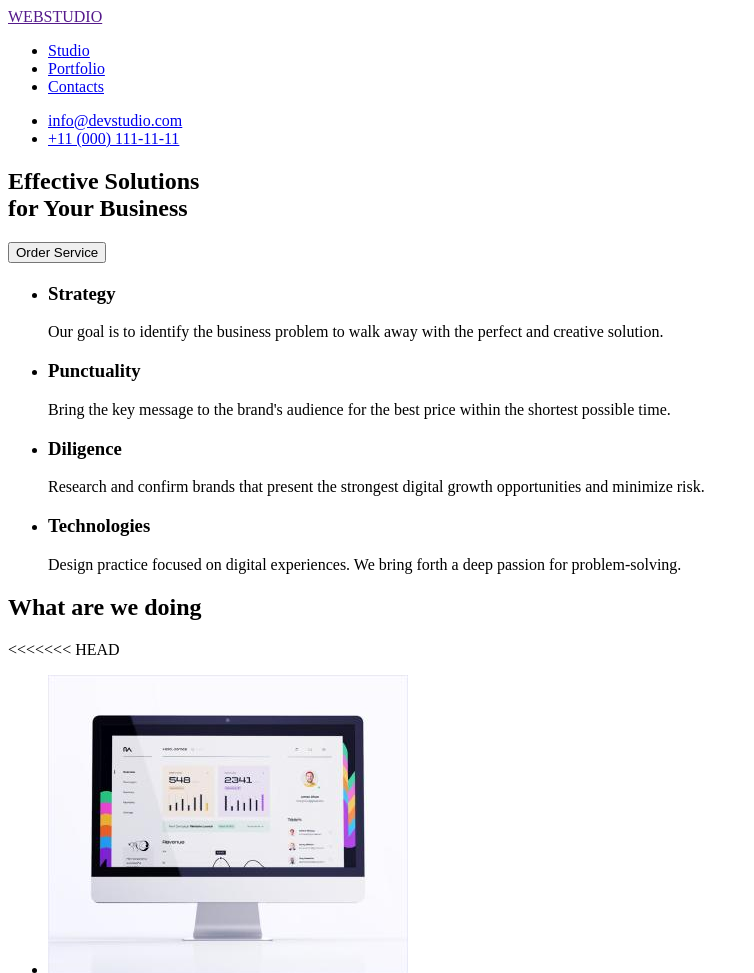
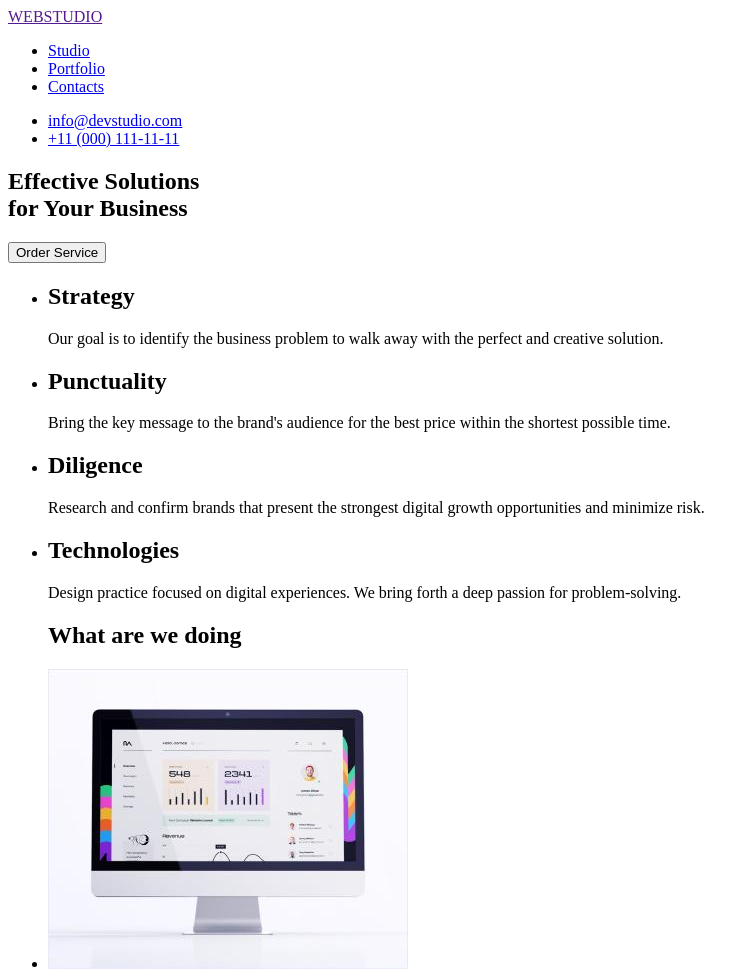
Before and after one commit to DaRia759/goit-markup-hw-01-, a plain HTML site: page index.html in a window 1280 px wide. Shown: the top 973 px of the page, without its empty margins (0-754 px from the left). Drawn offline with Linux system fonts and the light colour scheme.

Commit message:
Update sections

```diff
--- a/index.html
+++ b/index.html
@@ -28,6 +28,8 @@
 
     <main>
 
+
+
             <section>
                 <h1>Effective Solutions <br> for Your Business
                 </h1>
@@ -37,24 +39,22 @@
 
 
         <section>
-            <h2></h2>
-
             <ul>
                 <li>
-                    <h3>Strategy</h3>
+                    <h2>Strategy</h2>
                     <p>Our goal is to identify the business problem to walk away with the perfect and creative solution.
                     </p>
                 </li>
                 <li>
-                    <h3>Punctuality</h3>
+                    <h2>Punctuality</h2>
                     <p>Bring the key message to the brand's audience for the best price within the shortest possible time.</p>
                 </li>
                 <li>
-                    <h3>Diligence</h3>
+                    <h2>Diligence</h2>
                     <p>Research and confirm brands that present the strongest digital growth opportunities and minimize risk.</p>
                 </li>
                 <li>
-                    <h3>Technologies</h3>
+                    <h2>Technologies</h2>
                     <p>Design practice focused on digital experiences. We bring forth a deep passion for problem-solving.</p>
                 </li>
             </ul>
@@ -63,20 +63,15 @@
 
 
         <section>
-            <h2>What are we doing</h2>
-<<<<<<< HEAD
+
 
             <ul>
+                <h2>What are we doing</h2>
                 <li><img src="./images/screen.jpg" alt="screen" width="360" height="300"></li>
                 <li><img src="./images/mobile_screens.jpg" alt="mobile_screens" width="360" height="300"></li>
                 <li><img src="./images/application.jpg" alt="application" width="360" height="300"></li>
             </ul>
 
-=======
-            <img src="./images/Screen.jpg" alt="screen" width="360" height="300">
-            <img src="./images/mobile_screens.jpg" alt="mobile_screens" width="360" height="300">
-            <img src="./images/application.jpg" alt="application" width="360" height="300">
->>>>>>> e9e76fd76c051142fae1dbfbccda6276a607a174
         </section>
 
 
@@ -118,6 +113,7 @@
         <p>
             Increase the flow of customers and sales for your business with digital marketing & growth solutions.
         </p>
+
     </footer>
 </body>
 </html>
```
